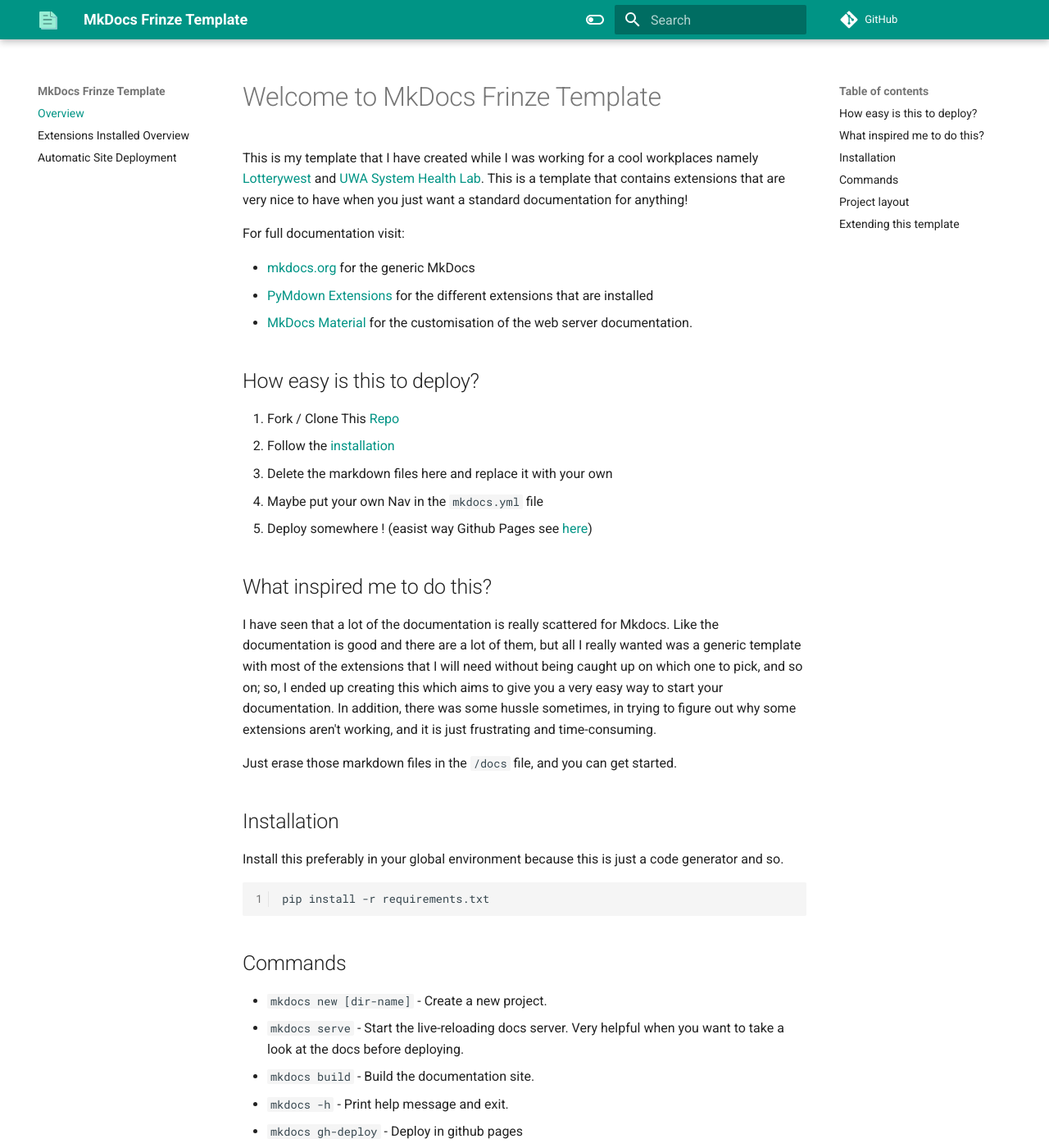
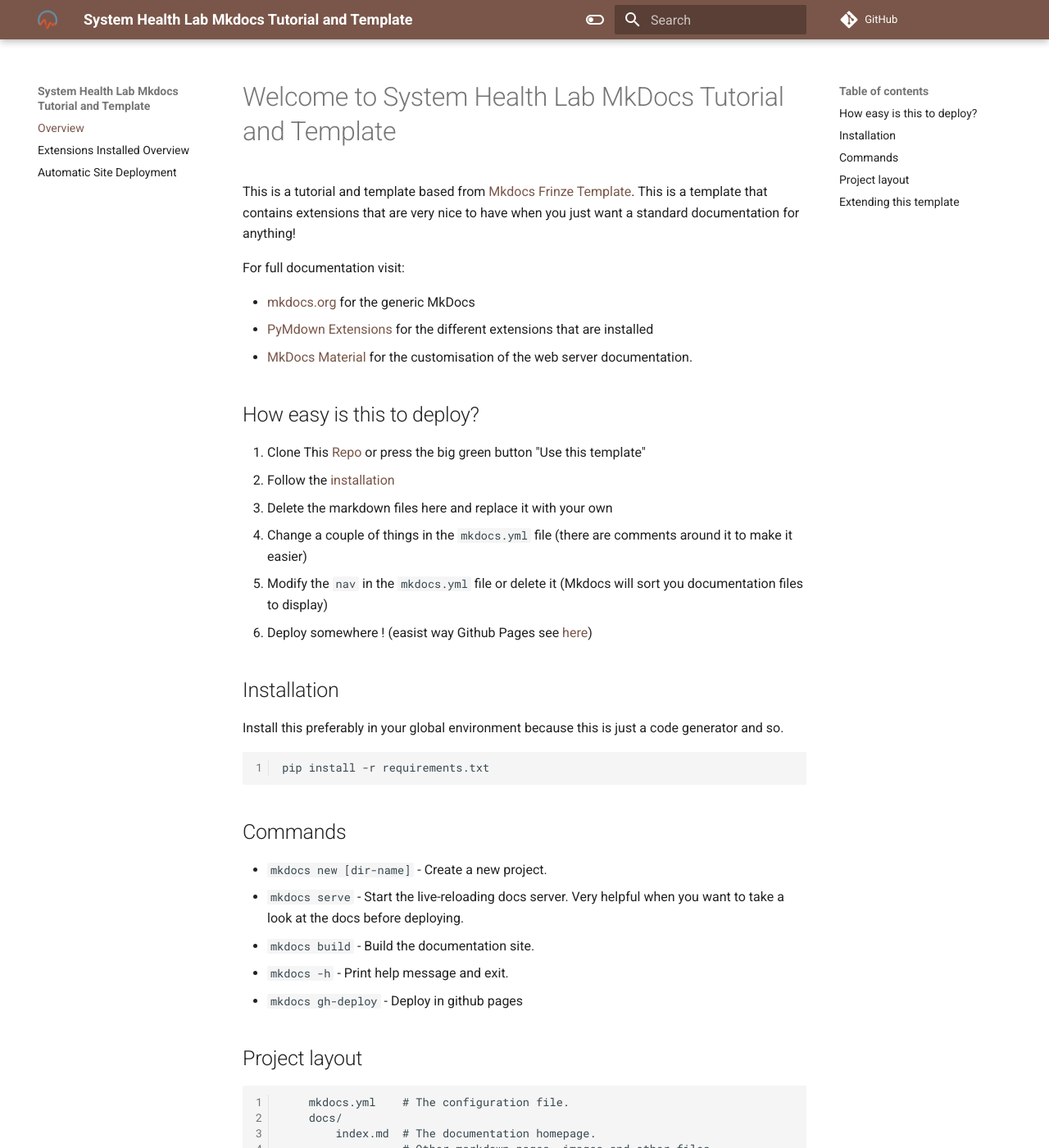
Before and after one commit to uwasystemhealth/shl-mkdocs-tutorial-and-template, an MkDocs documentation site: the page built from docs/index.md, in a window 1280 px wide and 1400 px high. Shown: the whole window at 82% size. Built offline with MkDocs 1.6.1 and Material for MkDocs 9.7.7, drawn with Linux system fonts in a browser that asks for light colours; comment, search, counter and statistics services are not loaded; some of the changed text lies outside the part shown.

Commit message:
SHL Branding

```diff
--- a/docs/index.md
+++ b/docs/index.md
@@ -1,5 +1,5 @@
-# Welcome to MkDocs Frinze Template
-This is my template that I have created while I was working for a cool workplaces namely [Lotterywest](https://www.lotterywest.wa.gov.au/) and [UWA System Health Lab](http://systemhealthlab.com/). This is a template that contains extensions that are very nice to have when you just want a standard documentation for anything!
+# Welcome to System Health Lab MkDocs Tutorial and Template
+This is a tutorial and template based from [Mkdocs Frinze Template](https://github.com/frinzekt/mkdocs-frinze-template). This is a template that contains extensions that are very nice to have when you just want a standard documentation for anything!
 
 For full documentation visit:
 
@@ -9,16 +9,13 @@
 
 ## How easy is this to deploy?
 
-1. Fork / Clone This [Repo](https://github.com/frinzekt/mkdocs-frinze-template/tree/main)
+1.  Clone This [Repo](https://github.com/uwasystemhealth/shl-mkdocs-tutorial-and-template) or press the big green button "Use this template"
    1. Follow the [installation](#installation)
 2. Delete the markdown files here and replace it with your own
-3. Maybe put your own Nav in the `mkdocs.yml` file
-4. Deploy somewhere ! (easist way Github Pages see [here](#commands))
+3. Change a couple of things in the `mkdocs.yml` file (there are comments around it to make it easier)
+4. Modify the `nav` in the `mkdocs.yml` file or delete it (Mkdocs will sort you documentation files to display)
+5. Deploy somewhere ! (easist way Github Pages see [here](#commands))
 
-## What inspired me to do this?
-I have seen that a lot of the documentation is really scattered for Mkdocs. Like the documentation is good and there are a lot of them, but all I really wanted was a generic template with most of the extensions that I will need without being caught up on which one to pick, and so on; so, I ended up creating this which aims to give you a very easy way to start your documentation. In addition, there was some hussle sometimes, in trying to figure out why some extensions aren't working, and it is just frustrating and time-consuming.
-
-Just erase those markdown files in the `/docs` file, and you can get started.
 
 ## Installation
 Install this preferably in your global environment because this is just a code generator and so.
--- a/mkdocs.yml
+++ b/mkdocs.yml
@@ -1,11 +1,11 @@
 # This configuration can be changed from this https://squidfunk.github.io/mkdocs-material/setup/changing-the-colors/
 # I will be putting comments on certain places where necessary
 
-site_name: MkDocs Frinze Template
-copyright: Copyright Frinze Erin Lapuz 2020
+site_name: System Health Lab Mkdocs Tutorial and Template
+copyright: Copyright System Health Lab 2021
 author: Frinze Erin Lapuz # remove this if you removed the override/partial
 author_website: https://frinzelapuz.vercel.app/ # remove this if you removed the override/partial
-repo_url: https://github.com/frinzekt/mkdocs-frinze-template/
+repo_url: https://github.com/uwasystemhealth/shl-mkdocs-tutorial-and-template/
 
 # This uri refers to the github path to edit, change this if you branch is different in name
 edit_uri: edit/main/docs/
@@ -14,20 +14,20 @@
   custom_dir: overrides # remove this if you removed the override/partial
   palette:
   - media: "(prefers-color-scheme: light)" # below here is a palette for light mode
-    primary: teal
+    primary: brown
     scheme: default
     toggle:
       icon: material/toggle-switch-off-outline
       name: Switch to dark mode
   - media: "(prefers-color-scheme: dark)"  # below here is a palette for dark mode
-    primary: teal
+    primary: brown
     scheme: slate
     toggle:
       icon: material/toggle-switch
       name: Switch to light mode
 
-  logo: images/docs.png
-  favicon: images/docs.png
+  logo: images/shl.png
+  favicon: images/shl.png
   features: # Refer to https://squidfunk.github.io/mkdocs-material/setup/setting-up-navigation/
       - navigation.instant
   #   - navigation.tabs
@@ -45,9 +45,9 @@
   # - Mermaid Markdown doesn't render at the moment in PDF
   - with-pdf:
       author: Frinze Erin Lapuz
-      cover_title: MkDocs Frinze Template
-      cover_subtitle: Making documentation easier
-      cover_logo: ./docs/images/docs.png
+      cover_title: Mkdocs Tutorial and Template
+      cover_subtitle: Making writing documentations easier!
+      cover_logo: ./docs/images/shl_with_text.png
       enabled_if_env: ENABLE_PDF_EXPORT # This prevents generation of pdf when using `mkdocs serve` because it takes a long time. This will however generate the PDF when the environment variable is setup OR in the github action
 
 # These are markdown extensions I have included that makes the documentation look nicer
@@ -88,21 +88,27 @@
 extra:
   social:
     - icon: octicons/globe-16
-      link: https://frinzelapuz.vercel.app/
-    - icon: fontawesome/brands/github
-      link: https://github.com/frinzekt/
+      link: https://systemhealthlab.com/
+    - icon: fontawesome/brands/twitter
+      link: https://twitter.com/uwasystemhealth
+    - icon: fontawesome/brands/instagram
+      link: https://www.instagram.com/uwasystemhealth/
+    - icon: fontawesome/brands/facebook
+      link: https://www.facebook.com/SystemHealthLab/
+    - icon: fontawesome/brands/youtube
+      link: https://www.youtube.com/channel/UCzrEiyVpb3xix8yYt1m6BNw
     - icon: fontawesome/brands/linkedin
-      link: https://www.linkedin.com/in/frinze-erin-lapuz/
+      link: https://www.linkedin.com/company/systemhealthlab/
     - icon: fontawesome/solid/paper-plane
-      link: mailto:frinze.lapuz@gmail.com
+      link: mailto:systemhealthlab@gmail.com
 
 
 # Add google Analytics when you need it
 # Remove this if you dont need it
 # https://squidfunk.github.io/mkdocs-material/setup/setting-up-site-analytics/
-google_analytics:
-  - UA-162451015-2
-  - auto
+# google_analytics:
+#   - UA-162451015-2
+#   - auto
 
 # This is the extra javascript included in the documentation
 extra_javascript:
```
Also changed, not shown: other parts of docs/index.md (+1 -1 lines), README.md (+7 -10 lines), docs/github-action.md (+1 -1 lines), docs/images/docs.png (deleted), docs/images/shl.png (added), docs/images/shl_with_text.png (added), 1 other file.
